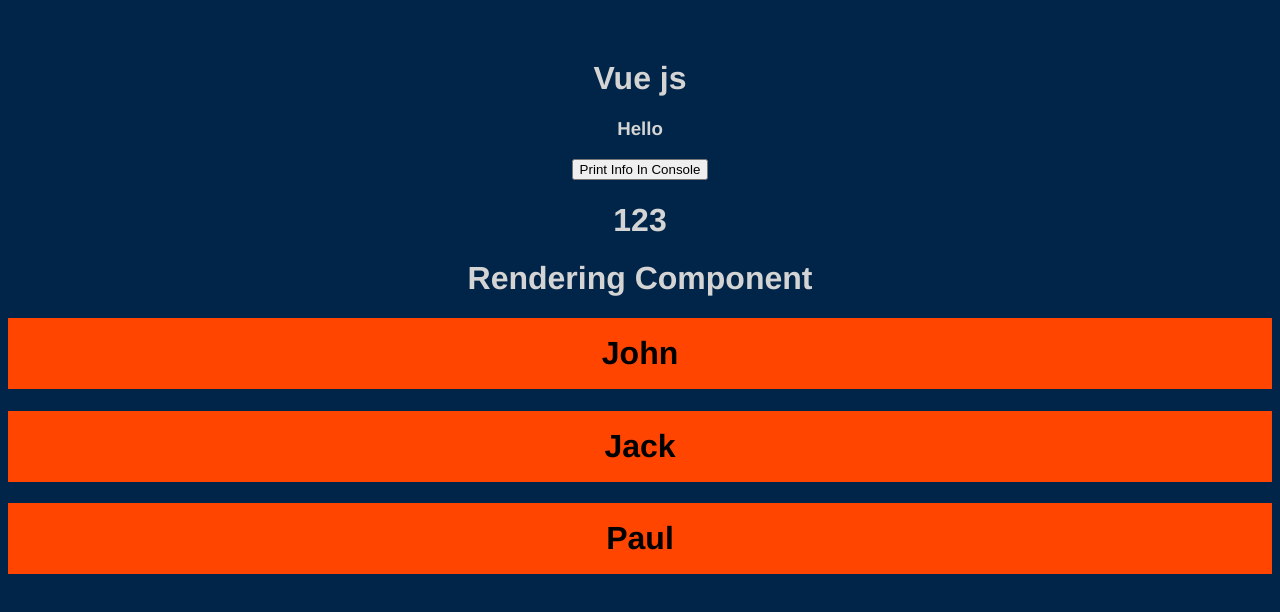
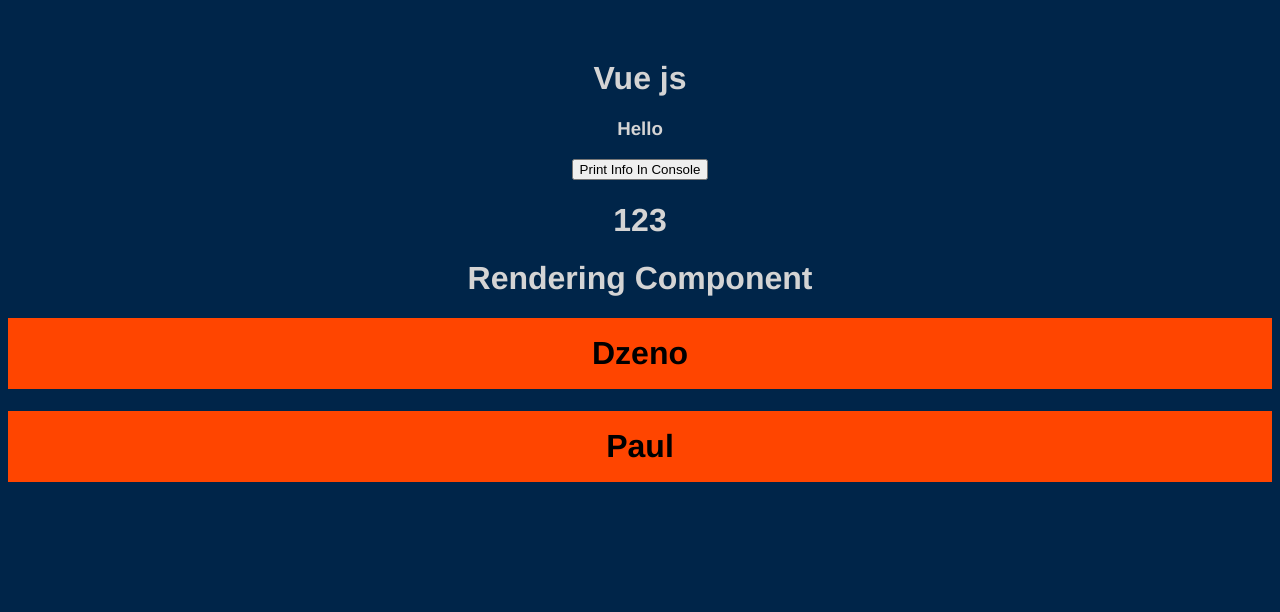
Before and after one commit to dzenannn/vue-cli, a Vue app: page / in a window 1280 px wide. Shown: the top 612 px of the page. Built offline with nearby package versions, Linux system fonts and the light colour scheme.

Commit message:
sending data in list to functions

```diff
--- a/src/components/Rendering.vue
+++ b/src/components/Rendering.vue
@@ -1,7 +1,11 @@
 <template>
   <div>
     <h1>Rendering Component</h1>
-    <div v-for="{ name, id, isActive } in myList" :key="id">
+    <div
+      @click="myData(name)"
+      v-for="{ name, id, isActive } in myList"
+      :key="id"
+    >
       <h1 v-if="isActive" :class="esnaf">
         {{ name }}
       </h1>
@@ -11,25 +15,30 @@
 <script>
 export default {
   name: "Rendering",
-  methods: {},
+  methods: {
+    myData(data) {
+      console.log(data);
+    },
+  },
   data() {
     return {
+      showUsers: false,
       esnaf: "header",
       myList: [
         {
           id: 1,
           name: "John",
-          isActive: true,
+          isActive: false,
         },
         {
           id: 2,
           name: "Dzeno",
-          isActive: false,
+          isActive: true,
         },
         {
           id: 3,
           name: "Jack",
-          isActive: true,
+          isActive: false,
         },
         {
           id: 4,
```
